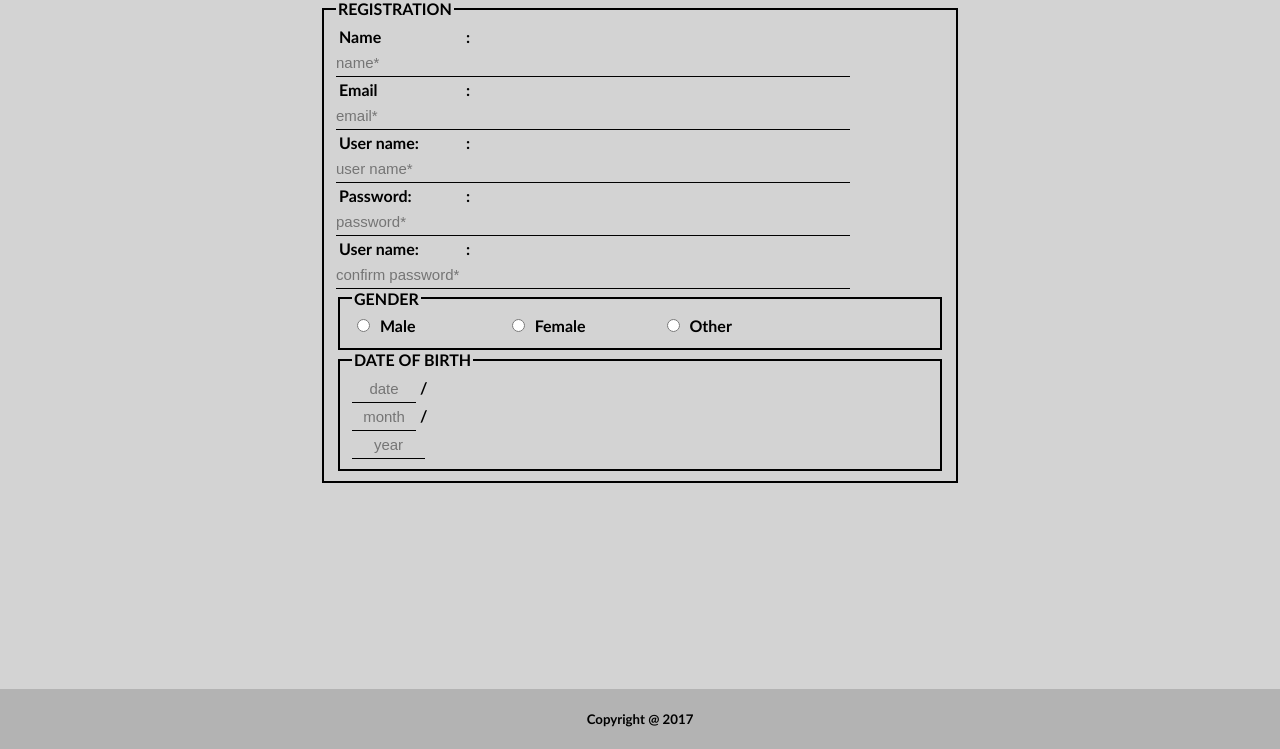
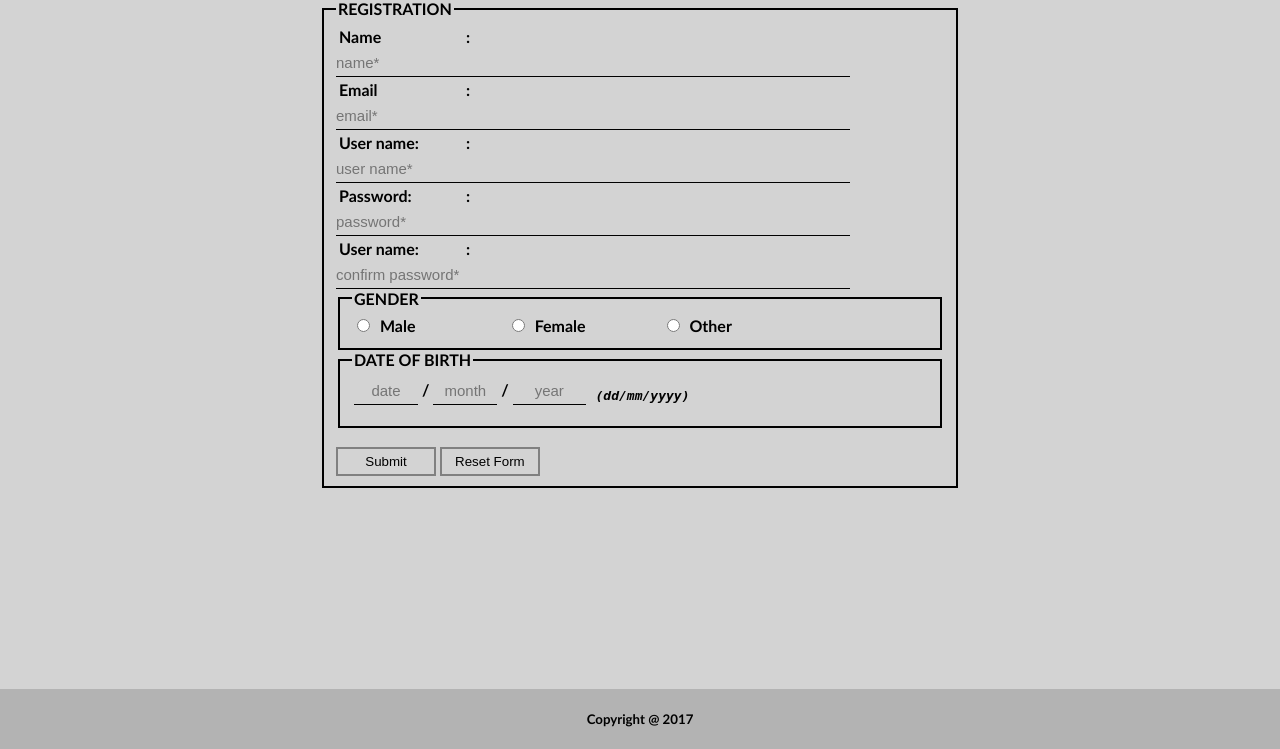
Before and after one commit to rahibulbulrahi/web-tech-php, a PHP site: page /registration.php in a window 1280 px wide. Shown: the part 51-800 px from the top of the page. Run offline with PHP 8.4, Linux system fonts and the light colour scheme.

Commit message:
4 (registration complete)

```diff
--- a/Lab task 1/dob.php
+++ b/Lab task 1/dob.php
@@ -18,7 +18,6 @@
             text-align: center;
             float: left;
             margin: 2px;
-
         }
     </style>
     <body>
--- a/lab Task 4/registration.php
+++ b/lab Task 4/registration.php
@@ -31,7 +31,35 @@
             background: none;
             color:black;
             border-bottom: 1px solid black;
-
+        }
+        input[type="submit"]
+        {
+            width: 100px ;
+            background: none;
+            border: 2px solid grey;
+            padding: 5px;cursor: pointer;
+        }
+        div.date
+        {
+            text-align: center;
+            float: left;
+            margin: 2px;
+        }
+        div.month
+        {
+            text-align: center;
+            float: left;
+            margin: 2px;
+        }
+        div.year
+        {
+            text-align: center;
+            float: left;
+            margin: 2px;
+        }
+        .button:hover
+        {
+            border: 2px solid black ;
         }
     </style>
     <body>
@@ -93,8 +121,12 @@
                     <input type="text" id="year" name="year" placeholder="year" style="text-align: center;" size="6">
                 </div>
 
-            </fieldset>
-                </div>
+                <pre> <i>(dd/mm/yyyy)</i></pre>
+
+                </fieldset>
+                </div><br>
+                <input class="button "type="submit" value="Submit" name="submit">
+                <input class="button "type="submit" value="Reset Form" name="reset">
             </div>
 
             </fieldset>
```
